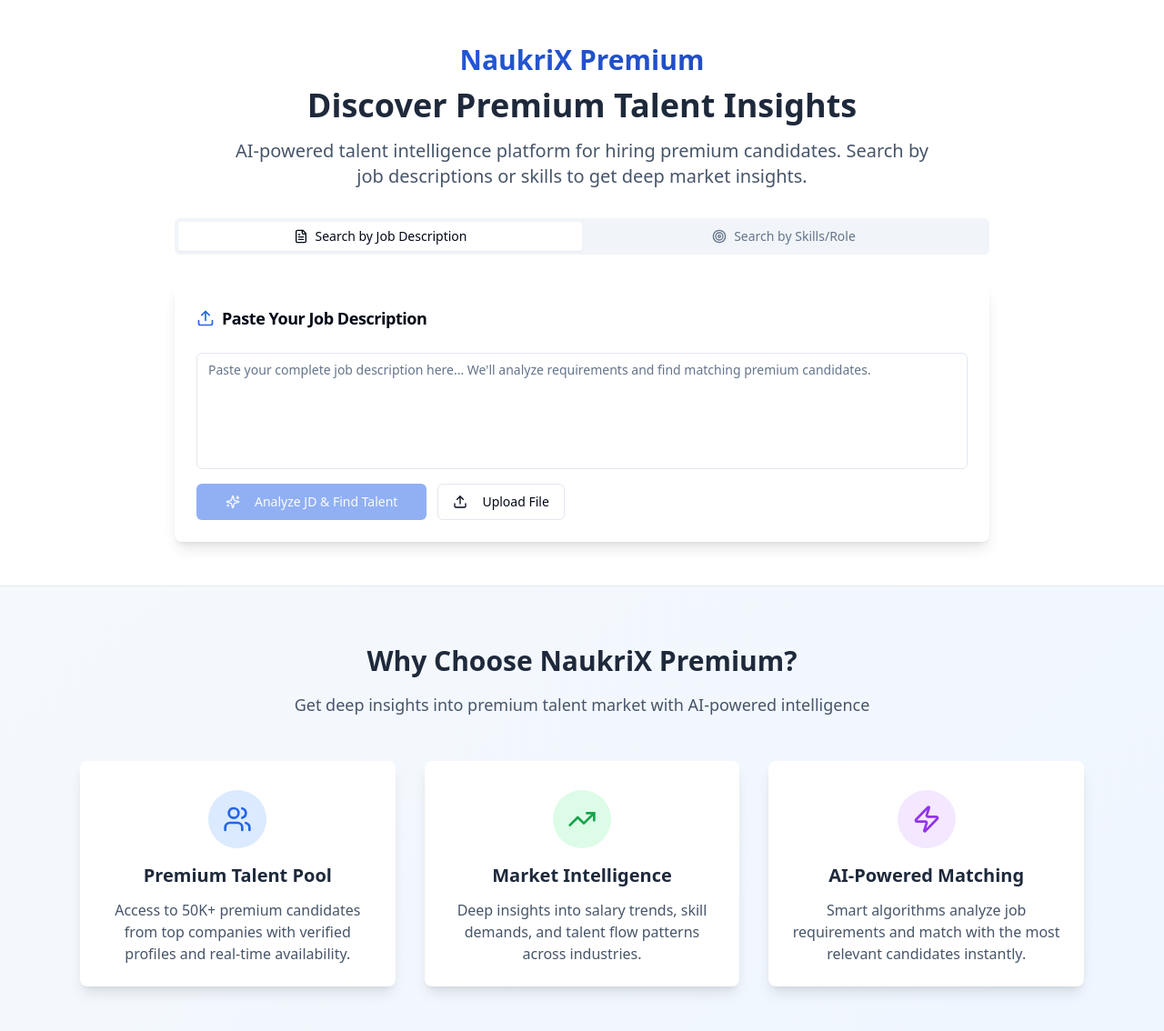
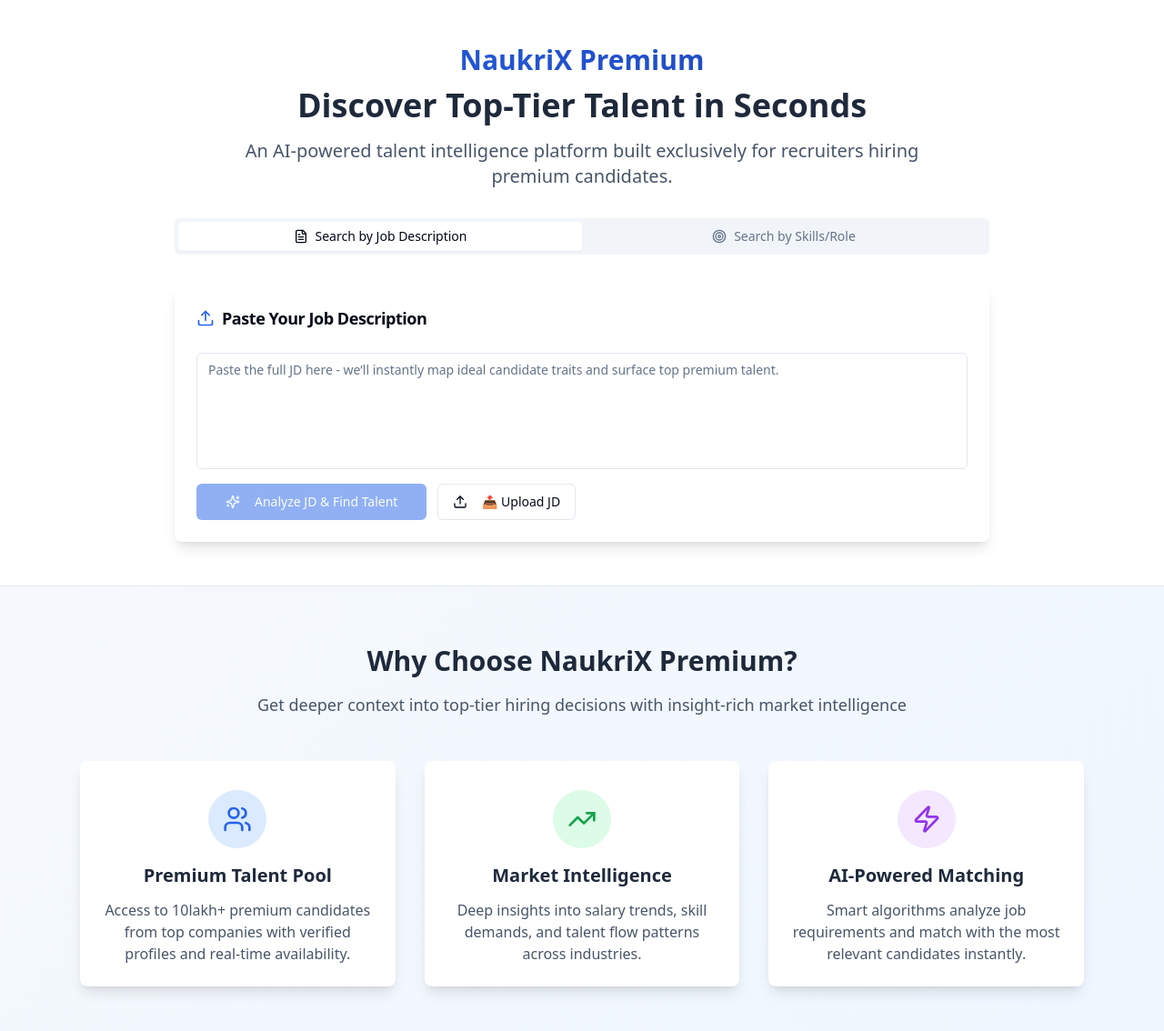
Before and after one commit to VivekRastogi799/talent-navigator-prime, a React (Vite) app: page / in a window 1280 px wide. Shown: the top 1134 px of the page at 91% size. Built offline with nearby package versions, Linux system fonts and the light colour scheme.

Commit message:
Update LandingPage.tsx
Content Improvements

```diff
--- a/src/components/LandingPage.tsx
+++ b/src/components/LandingPage.tsx
@@ -48,11 +48,10 @@ export const LandingPage = ({ onSearch }: LandingPageProps) => {
               NaukriX Premium
             </div>
             <h1 className="text-4xl font-bold text-slate-800 mb-4">
-              Discover Premium Talent Insights
+              Discover Top-Tier Talent in Seconds
             </h1>
             <p className="text-xl text-slate-600 max-w-3xl mx-auto">
-              AI-powered talent intelligence platform for hiring premium candidates.
-              Search by job descriptions or skills to get deep market insights.
+              An AI-powered talent intelligence platform built exclusively for recruiters hiring premium candidates.
             </p>
           </div>
 
@@ -79,7 +78,7 @@ export const LandingPage = ({ onSearch }: LandingPageProps) => {
                 </CardHeader>
                 <CardContent className="space-y-4">
                   <Textarea
-                    placeholder="Paste your complete job description here... We'll analyze requirements and find matching premium candidates."
+                    placeholder="Paste the full JD here - we’ll instantly map ideal candidate traits and surface top premium talent."
                     value={jdText}
                     onChange={(e) => setJdText(e.target.value)}
                     className="min-h-32 resize-none"
@@ -95,7 +94,7 @@ export const LandingPage = ({ onSearch }: LandingPageProps) => {
                     </Button>
                     <Button variant="outline">
                       <Upload className="h-4 w-4 mr-2" />
-                      Upload File
+                      📤 Upload JD
                     </Button>
                   </div>
                 </CardContent>
@@ -161,7 +160,7 @@ export const LandingPage = ({ onSearch }: LandingPageProps) => {
                     disabled={!skillQuery.trim()}
                   >
                     <Search className="h-4 w-4 mr-2" />
-                    Find Matching Candidates
+                    🔍 Find Matching Talent
                   </Button>
                 </CardContent>
               </Card>
@@ -177,7 +176,7 @@ export const LandingPage = ({ onSearch }: LandingPageProps) => {
             Why Choose NaukriX Premium?
           </h2>
           <p className="text-lg text-slate-600">
-            Get deep insights into premium talent market with AI-powered intelligence
+            Get deeper context into top-tier hiring decisions with insight-rich market intelligence
           </p>
         </div>
 
@@ -189,7 +188,7 @@ export const LandingPage = ({ onSearch }: LandingPageProps) => {
               </div>
               <h3 className="text-xl font-semibold text-slate-800 mb-3">Premium Talent Pool</h3>
               <p className="text-slate-600">
-                Access to 50K+ premium candidates from top companies with verified profiles and real-time availability.
+                Access to 10lakh+ premium candidates from top companies with verified profiles and real-time availability.
               </p>
             </CardContent>
           </Card>
```
